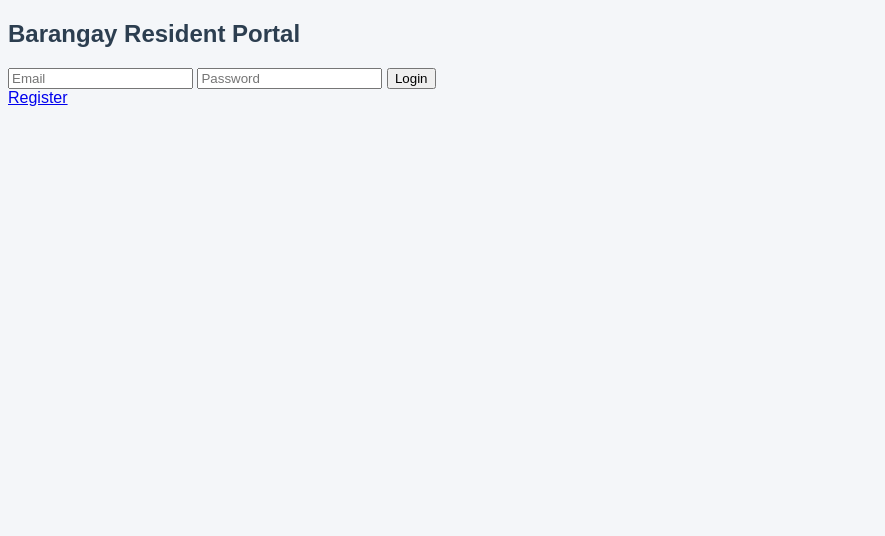
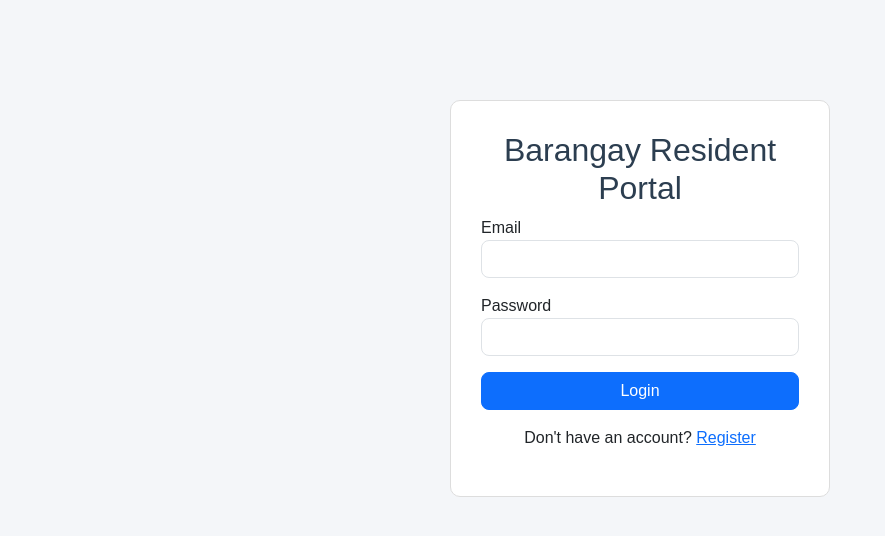
Before and after one commit to chesteruytech/BaRP, a PHP site: page /login.php in a window 1280 px wide. Shown: the top 536 px of the page, without its empty margins (0-885 px from the left). Run offline with PHP 8.4, Linux system fonts and the light colour scheme.

Commit message:
Update login.php

```diff
--- a/ITPROG MP/login.php
+++ b/ITPROG MP/login.php
@@ -1,25 +1,47 @@
+<?php
+$error = isset($_GET["error"]) ? $_GET["error"] : "";
+
+$errorHtml = "";
+if ($error == "invalid"){
+    $errorHtml = "<p class='text-danger'>Invalid email or password.</p>";
+}
+elseif ($error == "empty"){
+    $errorHtml = "<p class='text-danger'>Please fill in all fields.</p>";
+}
+?>
+
+
 <!DOCTYPE html>
 <html>
 <head>
     <title>Barangay Resident Portal</title>
-    <link rel="stylesheet" href="assets/css/style.css">
+    <link rel="stylesheet" href="https://cdn.jsdelivr.net/npm/bootstrap@5.3.3/dist/css/bootstrap.min.css">
+    <link rel="stylesheet" href="assests/css/style.css">
 </head>
 
-<body>
+<body style="background-color: #f4f6f9;">
 
-<h2>Barangay Resident Portal</h2>
+<div style="max-width: 380px; margin: 100px auto; padding: 30px; background: white; border: 1px solid #ddd; border-radius: 10px; text-align: center;">
 
-<form action="controllers/LoginController.php" method="POST">
+    <h2>Barangay Resident Portal</h2>
 
-    <input type="email" name="email" placeholder="Email">
+    <?php echo $errorHtml; ?>
 
-    <input type="password" name="password" placeholder="Password">
+    <form action="controllers/LoginCon.php" method="POST" style="text-align: left;">
 
-    <button type="submit">Login</button>
+        <label>Email</label>
+        <input type="email" name="email" class="form-control mb-3">
 
-</form>
+        <label>Password</label>
+        <input type="password" name="password" class="form-control mb-3">
 
-<a href="register.php">Register</a>
+        <button type="submit" class="btn btn-primary w-100">Login</button>
+
+    </form>
+
+    <p class="mt-3">Don't have an account? <a href="register.php">Register</a></p>
+
+</div>
 
 </body>
 </html>
```
